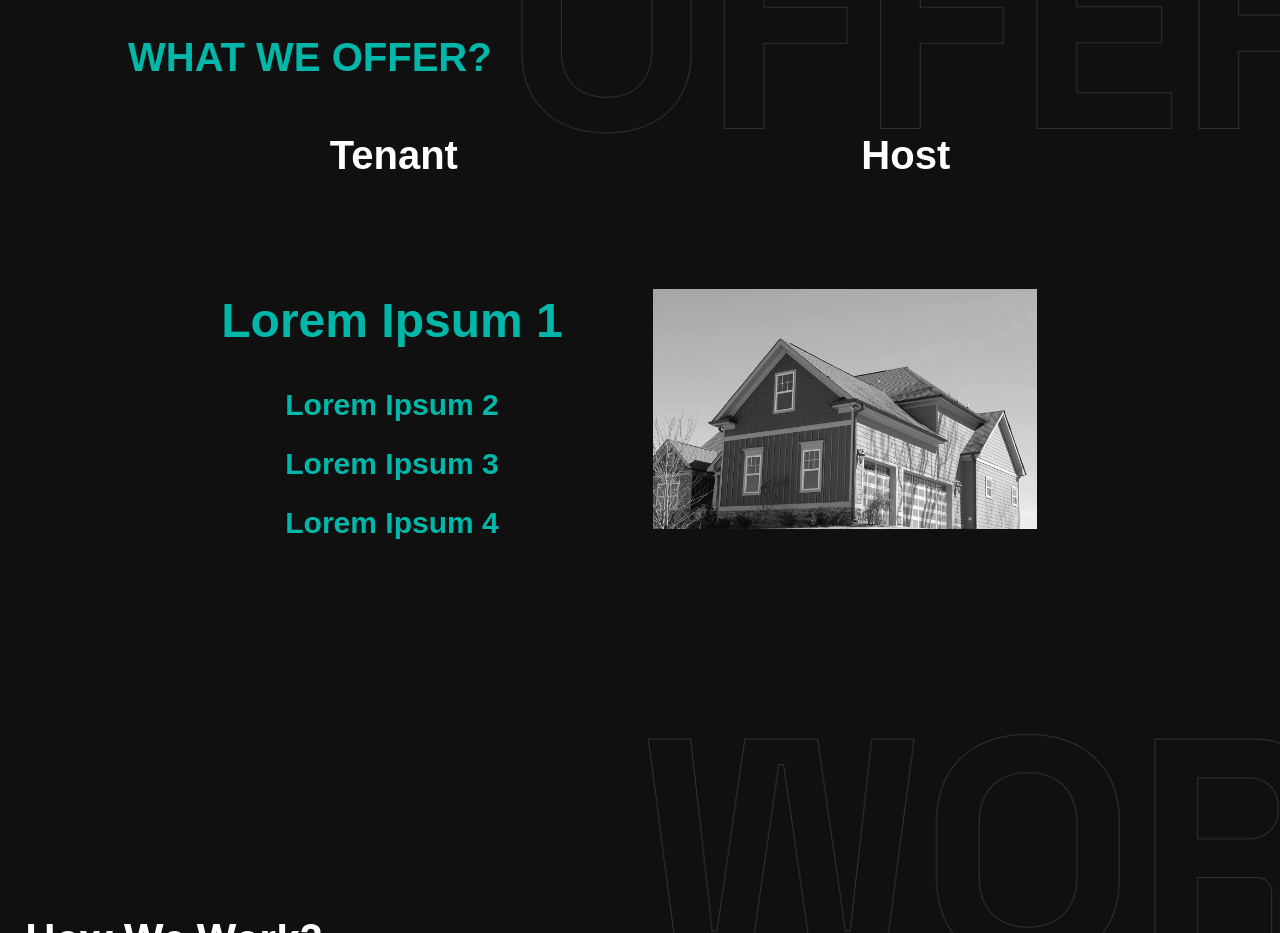
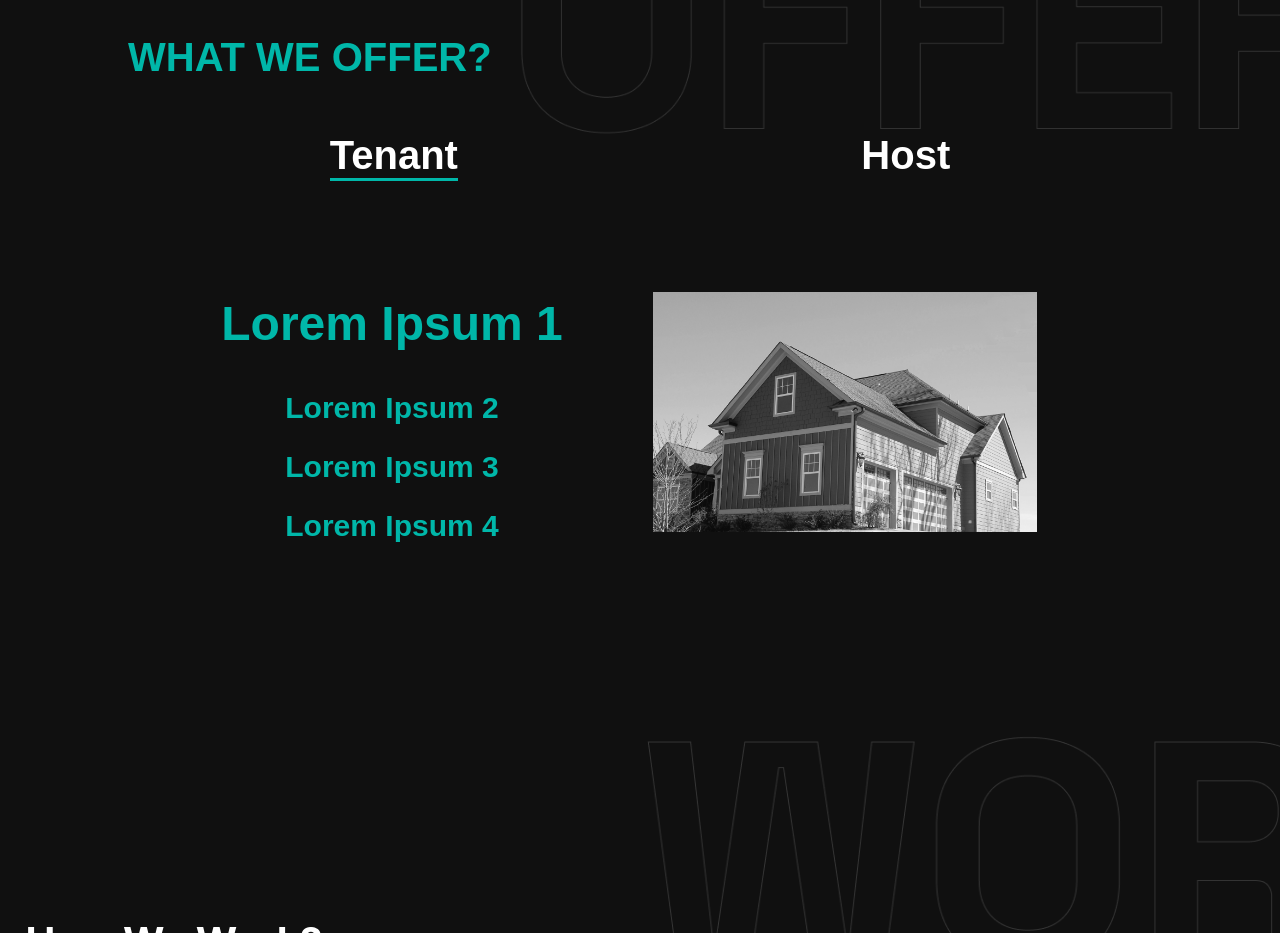
Before and after one commit to eekshitchawla/rectr, a React (Create React App) app: page / in a window 1280 px wide. Shown: the part 1400-2333 px from the top of the page. Built offline with nearby package versions, Linux system fonts and the light colour scheme.

Commit message:
tenant and host active status fixed

```diff
--- a/src/screens/WhyUs/WhyUs.js
+++ b/src/screens/WhyUs/WhyUs.js
@@ -61,7 +61,10 @@ const WhyUs = () => {
             title: "Lorem Ipsum 8",
             text: "Lorem ipsum dolor sit amet consectetur adipisicing elit. Accusamus consequatur reiciendis voluptates, aperiam repellat perferendis qui quidem ipsa rem tempore, eius eos, eligendi saepe? Ipsa illum dicta ipsum officiis numquam.",
             img: imgUs
-        }
+        },
+        {
+            id: 5
+        },
     ];
     const [toggle, setToggle] = useState(1);
     const [data, setData] = useState(tenantData);
@@ -89,8 +92,8 @@ const WhyUs = () => {
         <div id="whyUsPage">
             <h1 id="mainHead"><strong>WHAT WE OFFER?</strong></h1>
             <div id="tenantNhost" style={{ display: "flex", justifyContent: 'space-around' }}>
-                <h1 id="headingTNH" onClick={() => handleData(tenantData)} className={data === tenantData ? "activePerson" : ""}>Tenant</h1>
-                <h1 id="headingTNH" onClick={() => handleData(hostData)} className={data === hostData ? "activePerson" : ""}>Host</h1>
+                <h1 id="headingTNH" onClick={() => handleData(tenantData)} className={data.length === tenantData.length ? "activePerson" : ""}>Tenant</h1>
+                <h1 id="headingTNH" onClick={() => handleData(hostData)} className={data.length === hostData.length ? "activePerson" : ""}>Host</h1>
             </div>
             <div id="bodyWhy">
                 <span id="lhs">
```
